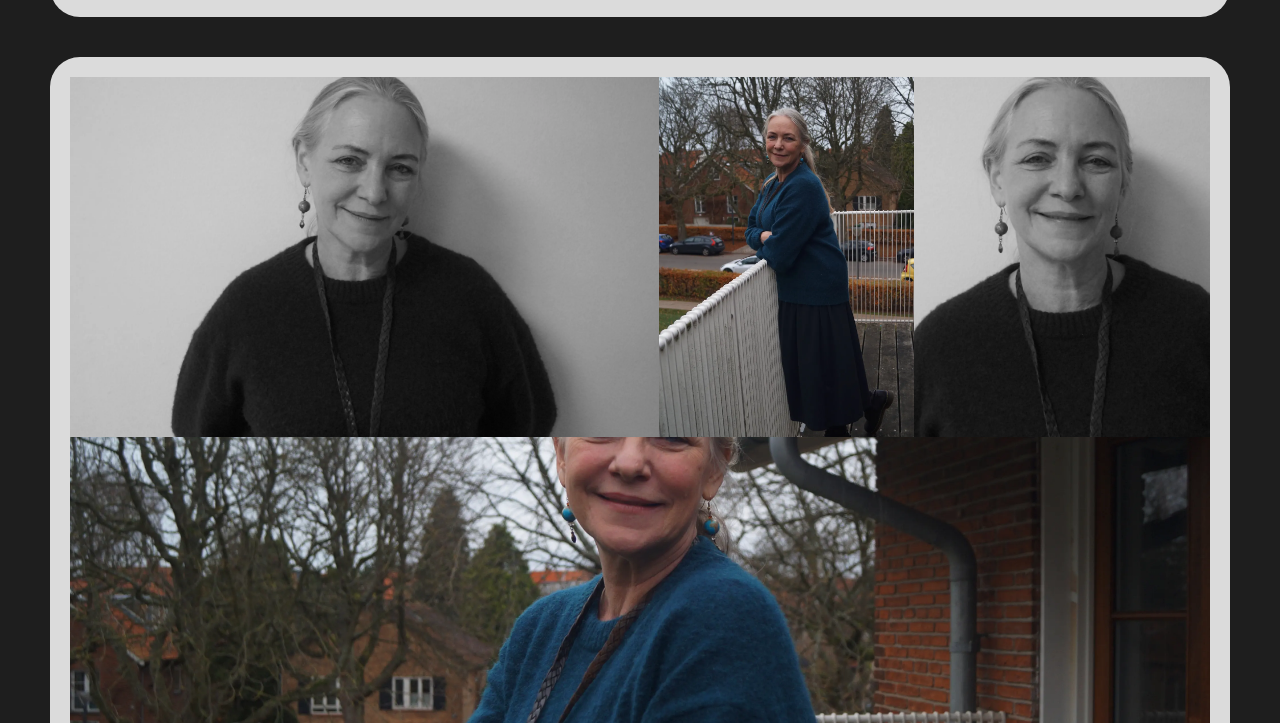
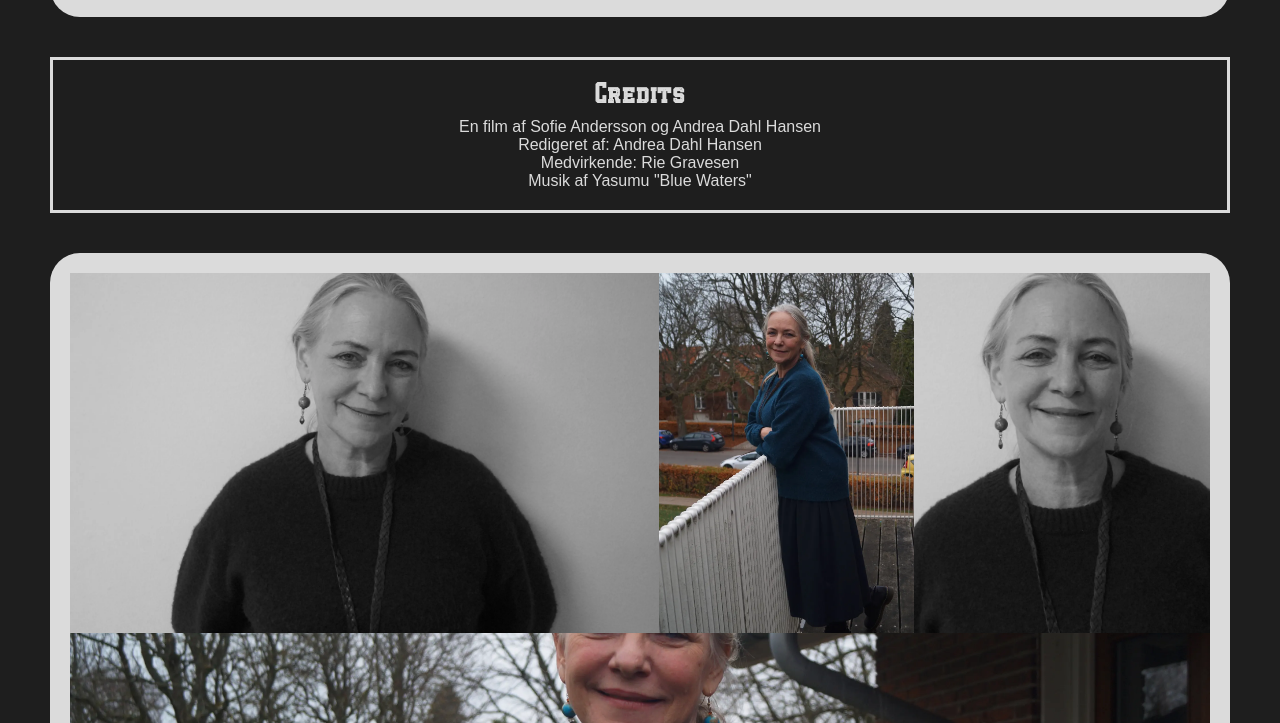
Before and after one commit to Andread24/video_opgave, a plain HTML site: page index.html in a window 1280 px wide. Shown: the part 1277-2000 px from the top of the page. Drawn offline with Linux system fonts and the light colour scheme; a web font is replaced by a local one.

Commit message:
Tilføjede credits

```diff
--- a/index.html
+++ b/index.html
@@ -75,7 +75,13 @@
 
         <video controls src="https://andreadahl.dk/kea/05_indhold/01_pilotvideo/pilotvideo.mp4"></video>
     </div>
-
+    <div class="credits">
+        <h3>Credits</h3>
+        <h4>En film af Sofie Andersson og Andrea Dahl Hansen</h4>
+        <p>Redigeret af: Andrea Dahl Hansen</p>
+        <p>Medvirkende: Rie Gravesen</p>
+        <p>Musik af Yasumu "Blue Waters"</p>
+    </div>
     <ul>
         <li>
             <img src="img/rie4.webp" alt="" />
--- a/style.css
+++ b/style.css
@@ -138,10 +138,32 @@ p {
 .layoutdiagram {
   display: grid;
   place-items: center;
+  margin-bottom: 40px;
 }
 
 .layout_img {
   max-width: 400px;
+}
+
+.credits {
+  display: grid;
+  place-items: center;
+  margin-bottom: 40px;
+  border: 3px solid rgb(219, 219, 219);
+  padding: 20px;
+}
+
+.credits h3,
+h4 {
+  color: rgb(219, 219, 219);
+}
+
+.credits p,
+h4 {
+  font-family: "niveau-grotesk", sans-serif;
+  font-weight: 400;
+  font-style: normal;
+  color: rgb(219, 219, 219);
 }
 
 @media screen and (max-width: 800px) {
```
